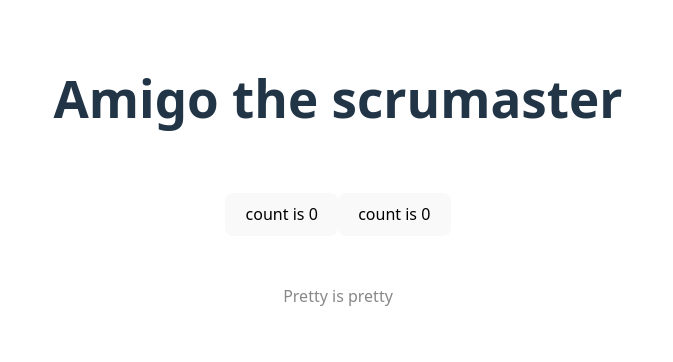
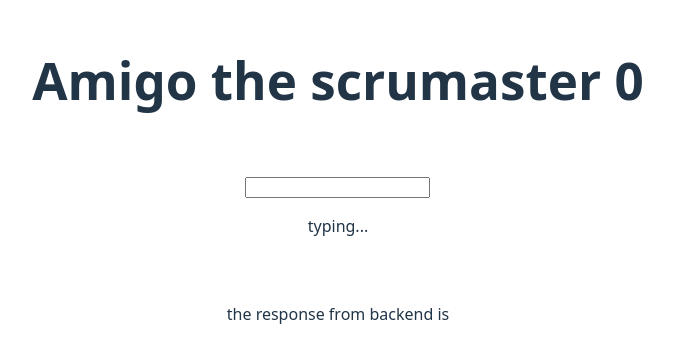
Before and after one commit to ItCanCode/PrimeScore, a React (Vite) app in the folder frontend/: page / in a window 1280 px wide. Shown: the part 220-582 px from the top of the page, without its empty margins (302-975 px from the left). Built offline with nearby package versions, Linux system fonts and the light colour scheme; no server answers.

Commit message:
frontend integration

```diff
--- a/frontend/src/App.jsx
+++ b/frontend/src/App.jsx
@@ -1,41 +1,44 @@
 
-import reactLogo from './assets/react.svg'
-import viteLogo from '/vite.svg'
+
 import './App.css'
-import { useState, useEffect } from 'react';
+import { useState, useEffect, useRef } from 'react';
 
 function App() {
   const [count, setCount] = useState(0)
+  const [text, setText] = useState('')
+  const [message, setmsg] = useState('')
+  const inputref=useRef(null)
 
-
+const backendUrl = import.meta.env.VITE_BACKEND_URL;
   useEffect(() => {
-  fetch(`${process.env.REACT_APP_API_URL}/api/hello`)
+  fetch(`${backendUrl}/api/hello`)
     .then(res => res.json())
     .then(data => {
       console.log('Data from backend:', data);
+      setmsg(data.message)
+      setCount(0)
     })
     .catch(err => {
       console.error('Error fetching:', err);
     });
-}, []);
+}, [backendUrl]);
+
+
+  const handlechange=()=>{
+    setText(inputref.current.value)
+  }
   return (
     <>
       <div>
 
       </div>
-      <h1>Amigo the scrumaster</h1>
+      <h1>Amigo the scrumaster {count}</h1>
       <div className="card">
-        <button onClick={() => setCount((count) => count + 1)}>
-          count is {count}
-        </button>
-         <button onClick={() => setCount((count) => count + 1)}>
-          count is {count}
-        </button>
+        <input type='text' ref={inputref} onChange={handlechange}></input>
+        <p>typing... {text}</p>
+      </div>
 
-      </div>
-      <p className="read-the-docs">
-       Pretty is pretty
-      </p>
+      <p> the  response from backend is {message} </p>
     </>
   )
 }
```
Also changed, not shown: 1 other file (tests, documents, lock files or other folders).
